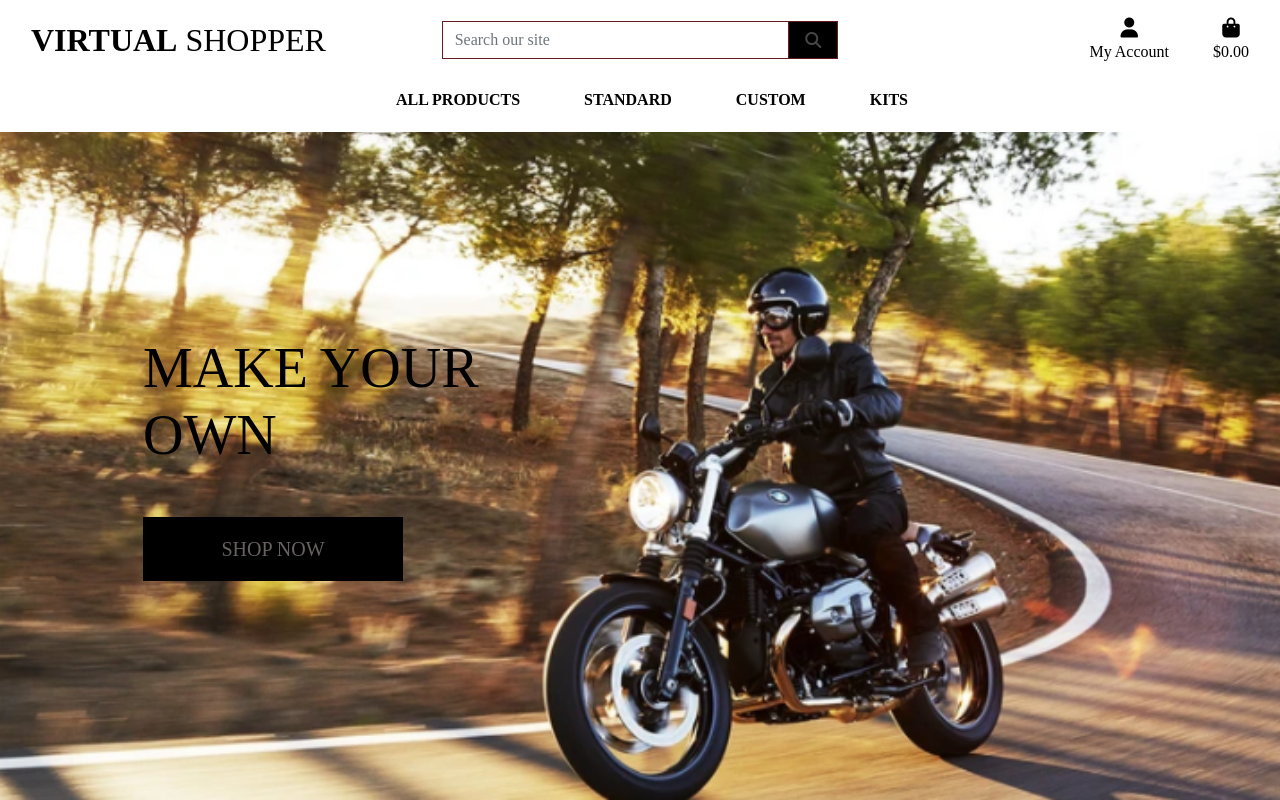
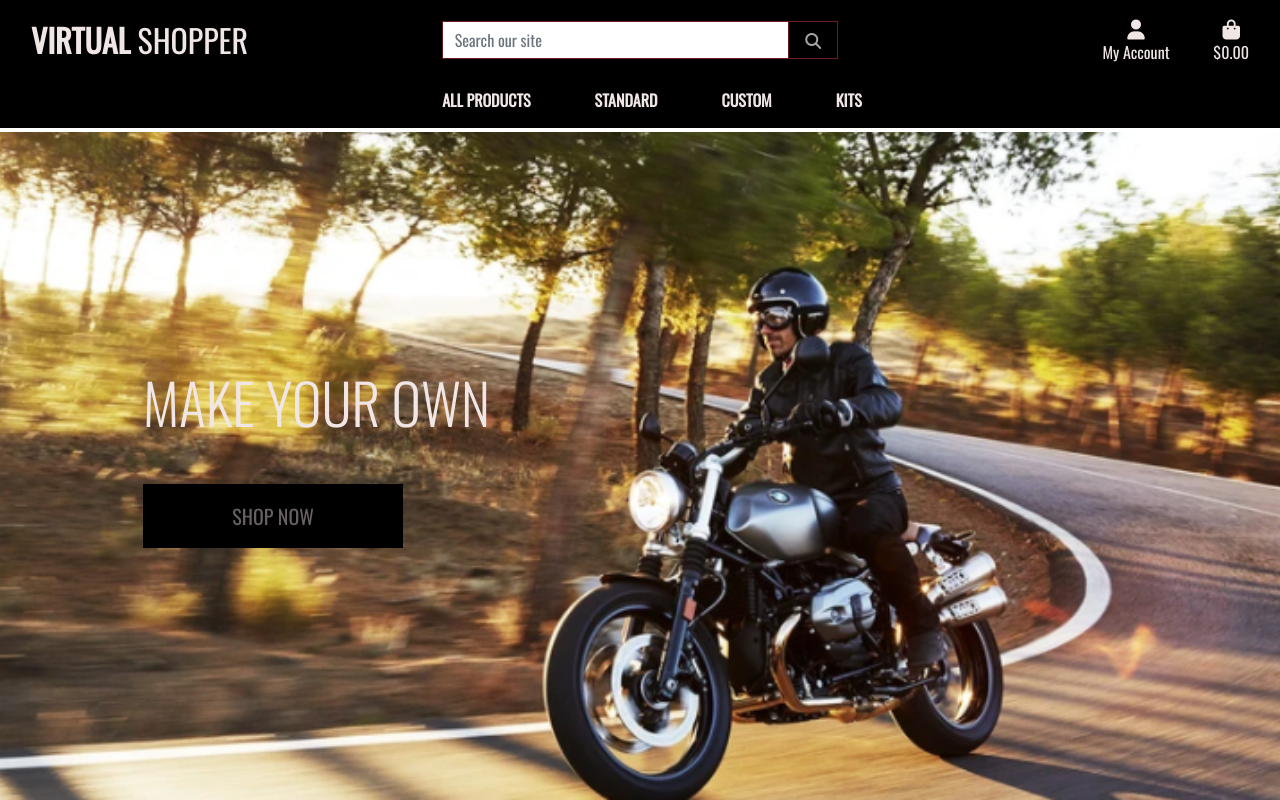
Before and after one commit to davepeyton/vertual_shopper, a Django app: page / in a window 1280 px wide. Run offline with Django 3.2, Linux system fonts and the light colour scheme; some libraries are stand-ins or nearby versions.

Commit message:
change nav bg color

```diff
--- a/static/css/base.css
+++ b/static/css/base.css
@@ -6,8 +6,7 @@ body {
 	background: url('/media/homepage_background_cropped.jpg') no-repeat center center fixed;
 	background-size: cover;
     height: calc(100vh - 164px);
-    color: rgb(221, 218, 218);
-    font-family: "Akya";
+    font-family: "Oswald";
 }
 
 .icon {
@@ -34,7 +33,7 @@ body {
 
 .btn-black {
     background: black;
-    color: rgb(73, 70, 70);
+    color: rgb(168, 164, 164);
 }
 
 .shop-now-button:hover,
@@ -48,7 +47,7 @@ body {
 }
 
 .text-black {
-    color: #000 !important;
+    color: rgb(240, 230, 230) !important;
 }
 
 .border-black {
--- a/templates/base.html
+++ b/templates/base.html
@@ -15,7 +15,10 @@
 
     {% block corecss %}
         <link rel="stylesheet" href="https://stackpath.bootstrapcdn.com/bootstrap/4.4.1/css/bootstrap.min.css" integrity="sha384-Vkoo8x4CGsO3+Hhxv8T/Q5PaXtkKtu6ug5TOeNV6gBiFeWPGFN9MuhOf23Q9Ifjh" crossorigin="anonymous">
-        <link rel="stylesheet" href="https://fonts.googleapis.com/css?family=Lato&display=swap">
+        <link rel="preconnect" href="https://fonts.googleapis.com">
+        <link rel="preconnect" href="https://fonts.googleapis.com">
+        <link rel="preconnect" href="https://fonts.gstatic.com" crossorigin>
+        <link href="https://fonts.googleapis.com/css2?family=Oswald:wght@300;400&display=swap" rel="stylesheet">
         <link rel="stylesheet" href="{% static 'css/base.css' %}">
     {% endblock %}
 
@@ -36,7 +39,7 @@
   </head>
   <body>
     <header class="container-fluid fixed-top">
-        <div id="topnav" class="row bg-white pt-lg-2 d-none d-lg-flex">
+        <div id="topnav" class="row bg-black pt-lg-2 d-none d-lg-flex">
             <div class="col-12 col-lg-4 my-auto py-1 py-lg-0 text-center text-lg-left">
                 <a href="{% url 'home' %}" class="nav-link main-logo-link">
                     <h2 class="logo-font text-black my-0"><strong>Virtual</strong> Shopper</h2>
@@ -99,7 +102,7 @@
                 </ul>
             </div>
         </div>
-        <div class="row bg-white">
+        <div class="row bg-black">
             <nav class="navbar navbar-expand-lg navbar-light w-100">
                 <button class="navbar-toggler" type="button" data-toggle="collapse" data-target="#main-nav" aria-controls="main-nav" aria-expanded="false" aria-label="Toggle navigation">
                     <span class="navbar-toggler-icon"></span>
```
